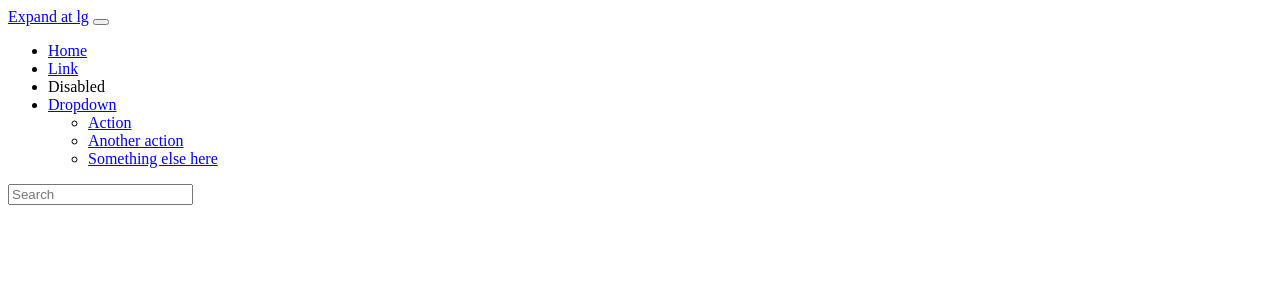
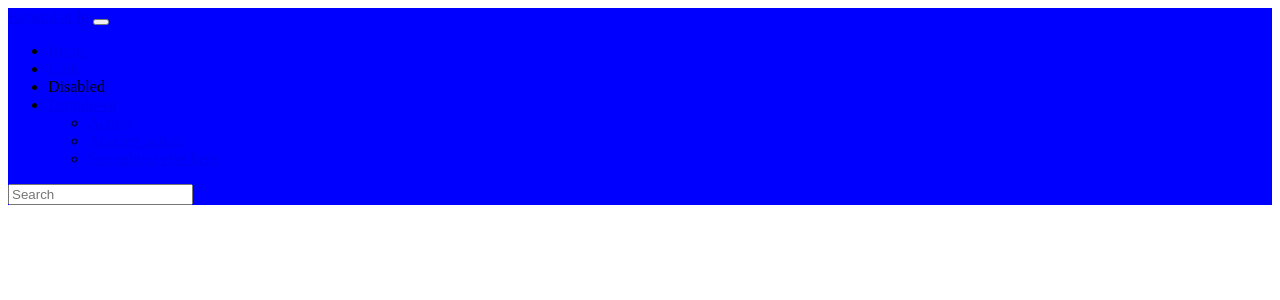
Before and after one commit to The-eulogyowl/website-portfolio, a Flask app: template templates/nav.html in a window 1280 px wide. Shown: the top 300 px of the page. Run offline with Flask 3, Linux system fonts and the light colour scheme; the template is opened without the code that fills it, so the values that code supplies are empty.

Commit message:
fixed navbar location

```diff
--- a/templates/nav.html
+++ b/templates/nav.html
@@ -1,4 +1,4 @@
-<nav class="navbar navbar-expand-lg navbar-dark bg-dark shadow sm fixed top bg-blue" aria-label="Fifth navbar example">
+<nav class="navbar navbar-expand-lg navbar-dark bg-dark shadow sm fixed-top bg-primary" style="background-color: blue;" aria-label="Fifth navbar example">
   <div class="container-fluid">
     <a class="navbar-brand" href="#">Expand at lg</a>
     <button class="navbar-toggler" type="button" data-bs-toggle="collapse" data-bs-target="#navbarsExample05" aria-controls="navbarsExample05" aria-expanded="false" aria-label="Toggle navigation">
```
